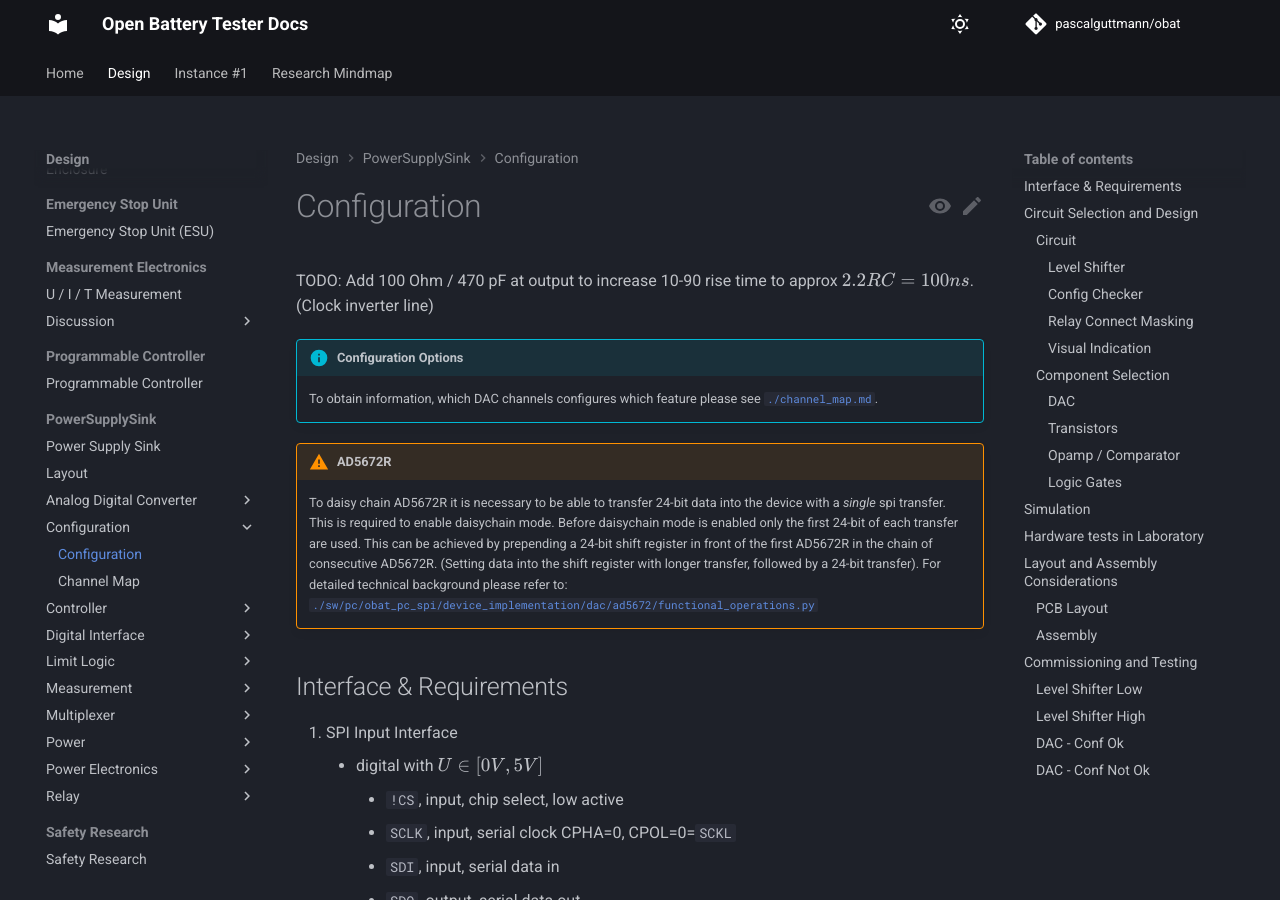
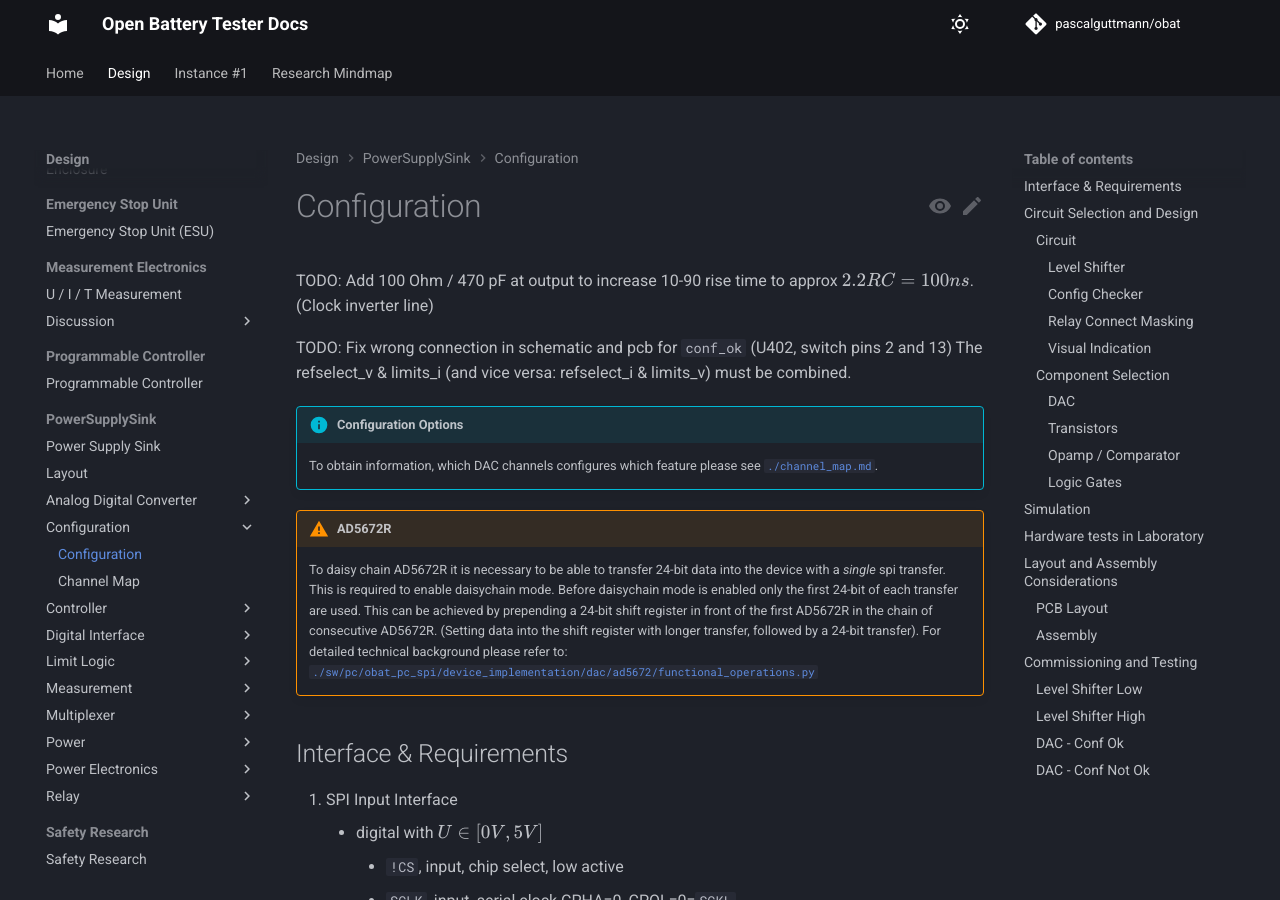
Before and after one commit to pascalguttmann/obat, an MkDocs documentation site: the page built from docs/design/pss/conf/conf.md, in a window 1280 px wide and 900 px high. Built offline with MkDocs 1.6.1 and Material for MkDocs 9.7.7, drawn with Linux system fonts in a browser that asks for light colours; comment, search, counter and statistics services are not loaded.

Commit message:
add todo hint for wrong wiring for conf_ok check

```diff
--- a/docs/design/pss/conf/conf.md
+++ b/docs/design/pss/conf/conf.md
@@ -2,6 +2,9 @@
 
 TODO: Add 100 Ohm / 470 pF at output to increase 10-90 rise time to approx
 $2.2RC = 100ns$. (Clock inverter line)
+
+TODO: Fix wrong connection in schematic and pcb for `conf_ok` (U402, switch pins 2 and 13)
+The refselect_v & limits_i (and vice versa: refselect_i & limits_v) must be combined.
 
 !!! info "Configuration Options"
     To obtain information, which DAC channels configures which feature please
```
